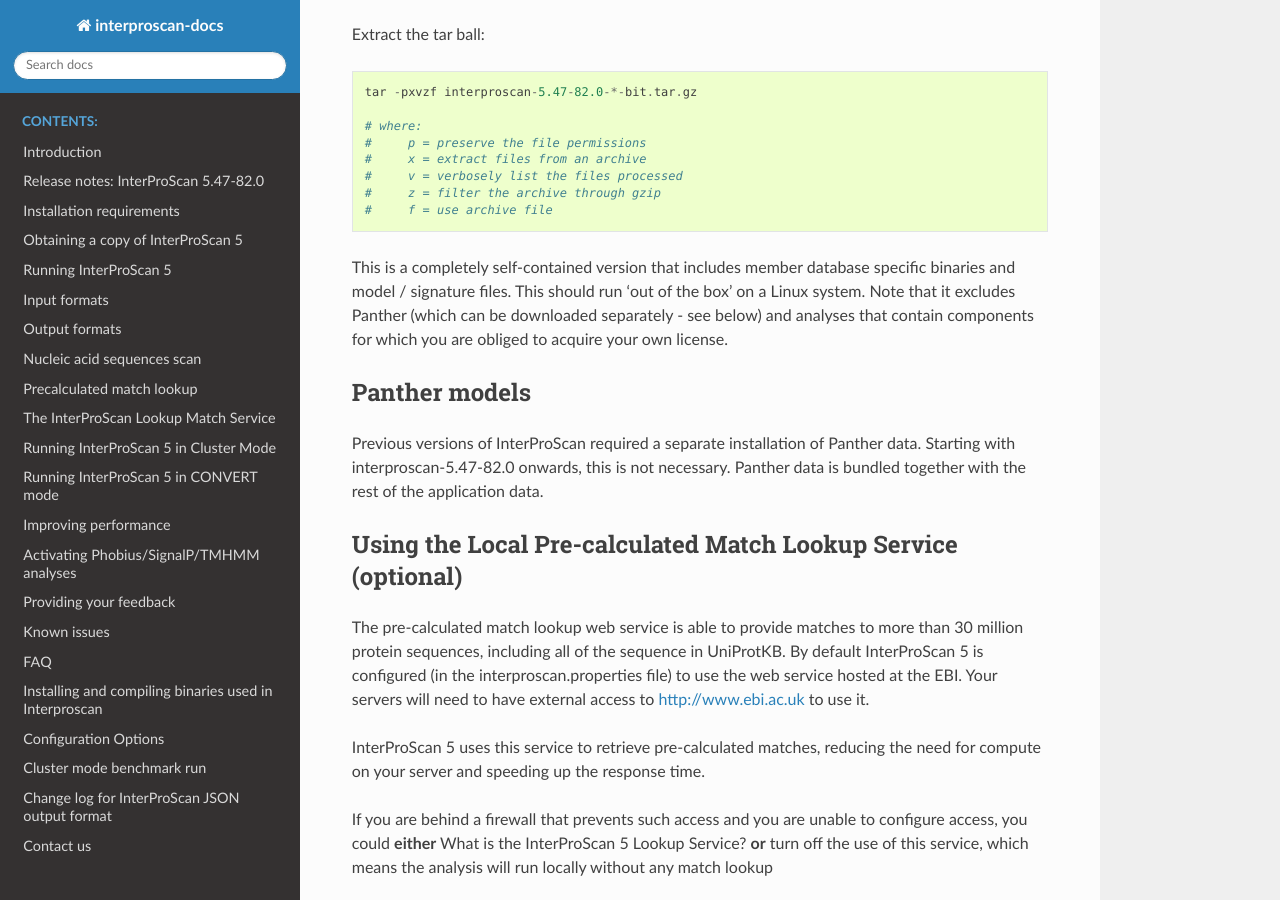
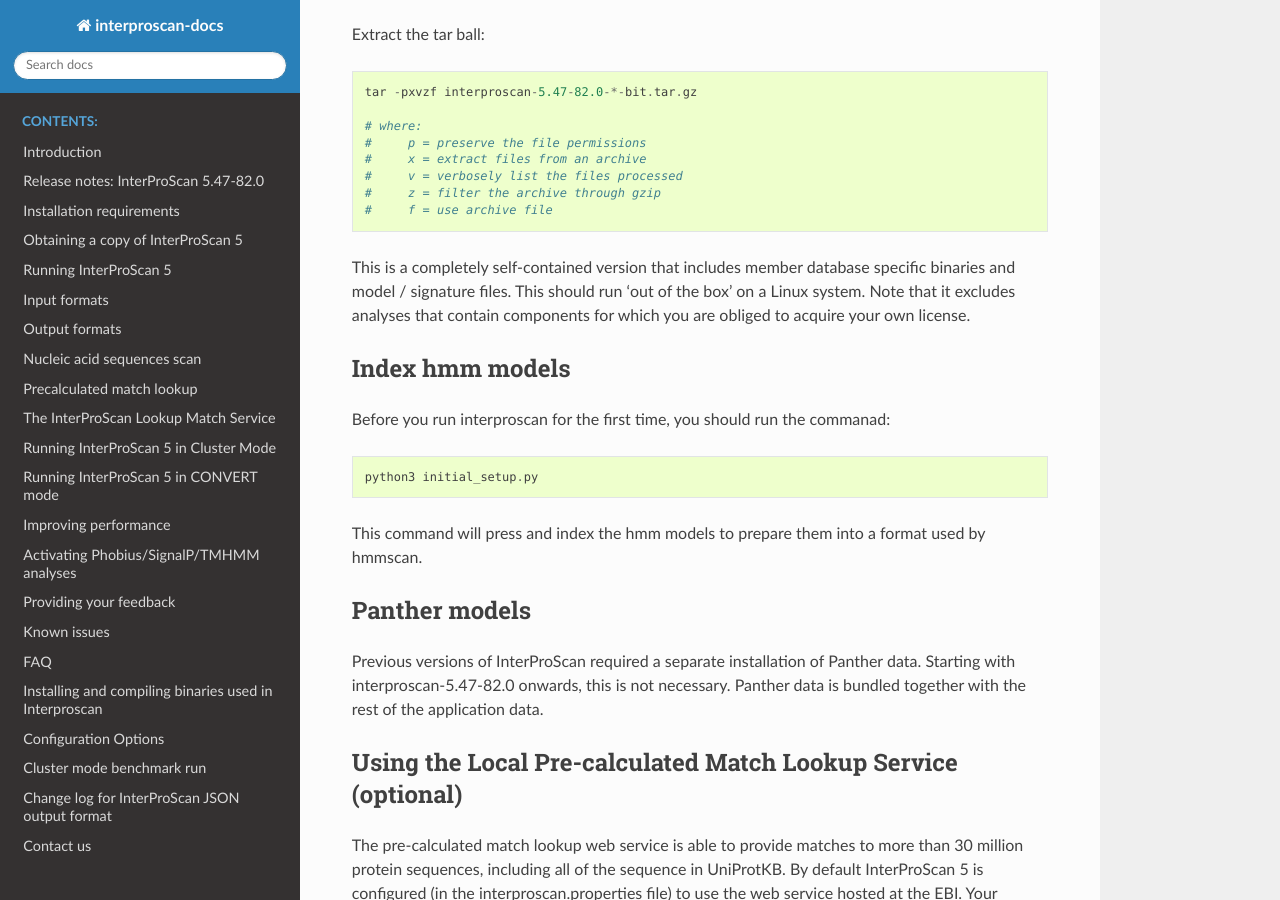
Before and after one commit to ebi-pf-team/interproscan-docs, a Sphinx documentation site: the page built from docs/UserDocs.rst, in a window 1280 px wide and 900 px high, scrolled down 5206 px. Built offline with Sphinx 7.4.7 and the Read the Docs theme 2.0.0, drawn with Linux system fonts in a browser that asks for light colours.

```diff
--- a/docs/HowToDownload.rst
+++ b/docs/HowToDownload.rst
@@ -44,9 +44,16 @@ Extract the tar ball:
 
 This is a completely self-contained version that includes member
 database specific binaries and model / signature files. This should run
-'out of the box' on a Linux system. Note that it excludes Panther (which
-can be downloaded separately - see below) and analyses that contain
+'out of the box' on a Linux system. Note that it excludes analyses that contain
 components for which you are obliged to acquire your own license.
+
+Index hmm models
+~~~~~~~~~~~~~~~~~~~~~~~~~
+Before you run interproscan for the first time, you should run the commanad:
+::
+    python3 initial_setup.py
+
+This command will  press and index the hmm models to prepare them into a format used by hmmscan.
 
 Panther models
 ~~~~~~~~~~~~~~~~~~~~~~~~~
```
